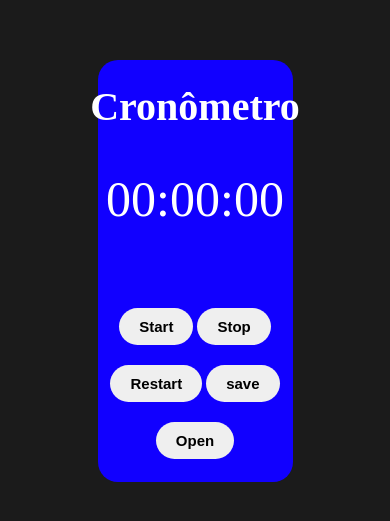
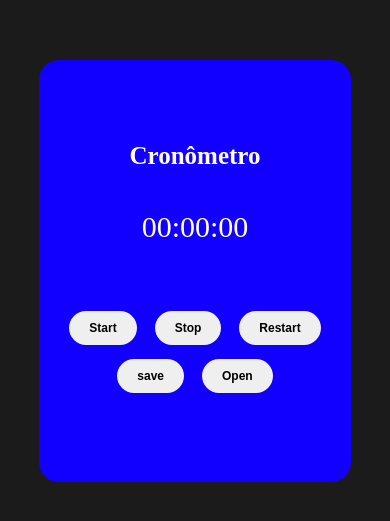
Before and after one commit to Dkrv4006/Cronometro, a plain HTML site: page index.html in a window 390 px wide. Shown: the part 151-672 px from the top of the page. Drawn offline with Linux system fonts and the light colour scheme.

Commit message:
Update style.css

```diff
--- a/css/style.css
+++ b/css/style.css
@@ -14,7 +14,7 @@ body{
 
 }
 h1{
-    font-size: 70px;
+    font-size: 60px;
     margin-bottom: 30px;
     color: #ffffff;
 }
@@ -30,7 +30,7 @@ h4{
     align-items: center;
     text-align: center;
     flex-direction: column;
-    width: 50%;
+    width: 80vw;
     height: 50%;
     background-color: rgb(17, 0, 255);
     border-radius: 20px;
@@ -38,7 +38,7 @@ h4{
 }
 
 .relogio{
-    font-size: 150px;
+    font-size: 100px;
     padding: 10px;
     margin-bottom: 50px;
     color: #ffffff;
@@ -46,16 +46,17 @@ h4{
 }
 
 button{
-border-radius: 20px;
-font-weight: 600;
+    border-radius: 20px;
+    font-weight: 600;
     font-size: 20px;
-    padding: 20px 60px;
+    padding: 10px 30px;
+    margin: 10px;
     margin-top: 20px;
     list-style: none;
     border: none;
 
 }
-.btn:hover{
+.btn:focus{
     background-color: rgb(17, 0, 255);
     color: rgb(255, 255, 255);
     border: 1px solid #ffffff;
@@ -80,10 +81,10 @@ font-weight: 600;
     background-color: rgb(17, 0, 255);
     overflow-y: scroll;
     width: 130px;
-    height: 555px;
+    height: 420px;
     border-radius: 20px;
     margin-left: 10px;
-    padding: 15px;
+    padding: 20px;
 }
 
 .apagar{
@@ -102,23 +103,31 @@ font-weight: 600;
 
     border-radius: 20px;
 }
-@media screen and (max-width: 1200px) {
+@media screen and (max-width: 900px) {
 
     button{
         padding: 10px 30px;
+        font-size: 15px;
+        margin: 7px;
     }
 
     .relogio {
-        font-size: 100px;
+        font-size: 80px;
         padding: 10px;
         margin-bottom: 50px;
 
+    }
+    h1{
+        font-size: 50px;
+    }
+    #containe {
+        width: 80vw;
     }
 
 
 }
 
-@media screen and (max-width: 765px){
+@media screen and (max-width: 600px){
 
     h1{
         font-size: 40px;
@@ -134,3 +143,39 @@ font-weight: 600;
 
 
 }
+@media screen and (max-width: 470px) {
+
+    h1{
+        font-size: 25px;
+    }
+    .relogio{
+        font-size: 30px;
+    }
+    .btn{
+        font-size: 12px;
+    }
+    .btn1{
+        font-size: 14px;
+        width: 100px;
+    }
+    #containe{
+        width: 80vw;
+    }
+    .container{
+        width: 100px;
+    }
+    h4{
+        font-size: 14px;
+    }
+
+
+
+}
+@media screen and (max-width: 290px) {
+    .btn{
+        padding: 14px;
+        border-radius: 15px;
+        margin: 3px ;
+    }
+
+}
```
